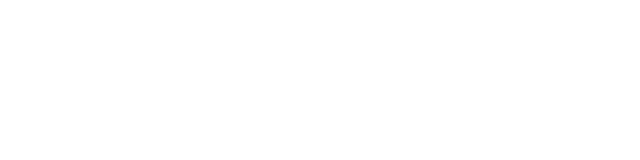
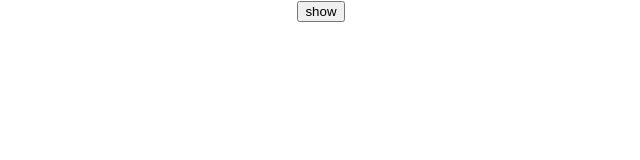
Before and after one commit to papob-boonpat/react-teach, a React (Create React App) app: page / in a window 1280 px wide. Shown: the top 160 px of the page, without its empty margins (319-959 px from the left). Built offline with nearby package versions, Linux system fonts and the light colour scheme.

Commit message:
mounted unmount

```diff
--- a/src/App.tsx
+++ b/src/App.tsx
@@ -1,9 +1,22 @@
-import React from "react";
+import React, { useState } from "react";
 import logo from "./logo.svg";
 import "./App.css";
+import Sample from "./Components/Sample";
 
 function App() {
-  return <div className="App"></div>;
+  const [show, setShow] = useState(false);
+  return (
+    <div className="App">
+      <button
+        onClick={() => {
+          setShow((prev) => !prev);
+        }}
+      >
+        {!show ? "show" : "hide"}
+      </button>
+      {show ? <Sample /> : null}
+    </div>
+  );
 }
 
 export default App;
--- /dev/null
+++ b/src/Components/Sample.tsx
@@ -0,0 +1,15 @@
+import React, { useEffect } from "react";
+
+function Sample() {
+  useEffect(() => {
+    console.log("mounted");
+
+    return () => {
+      console.log("unmount");
+    };
+  }, []);
+
+  return <div>Sample</div>;
+}
+
+export default Sample;
```
